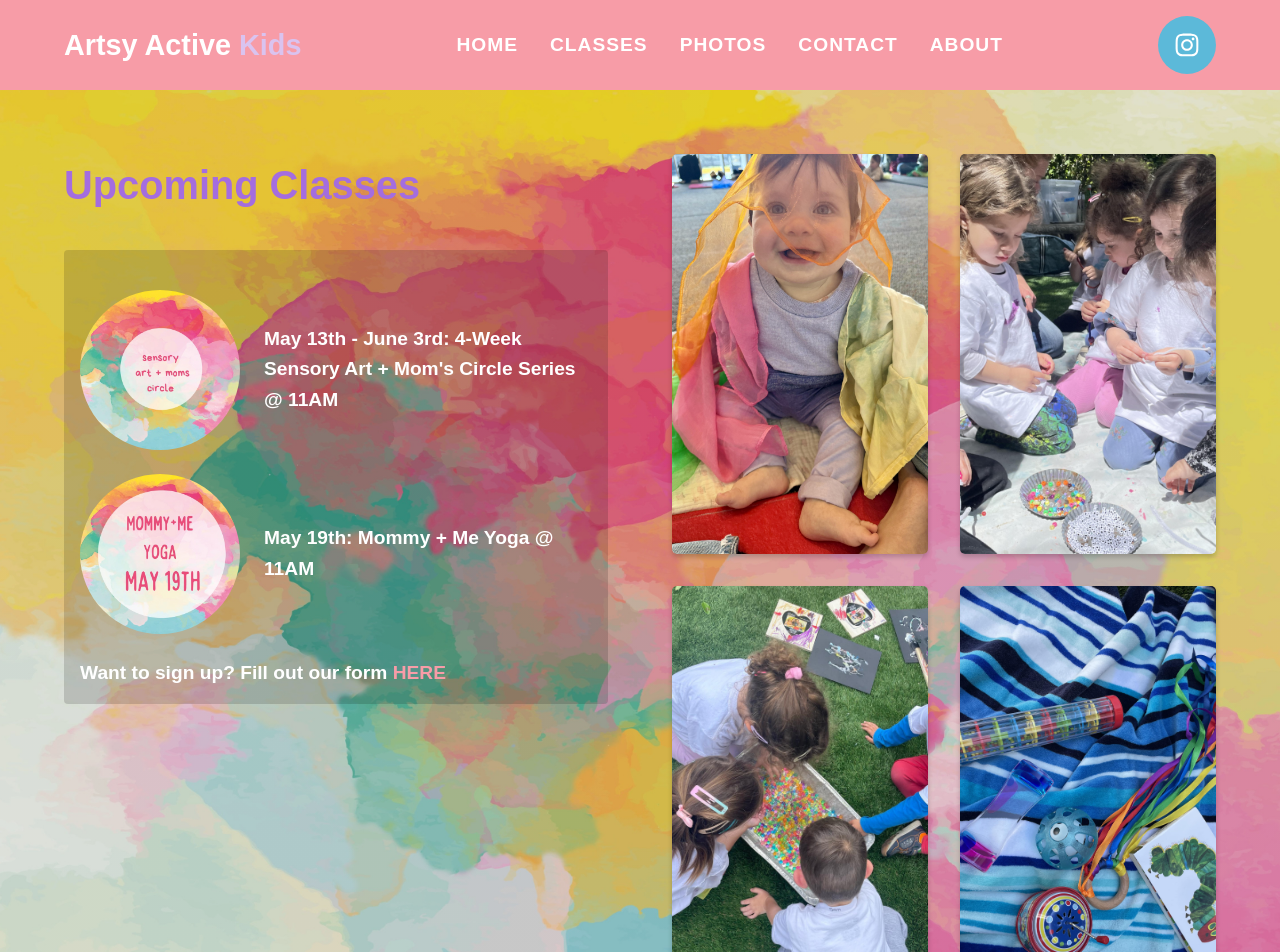
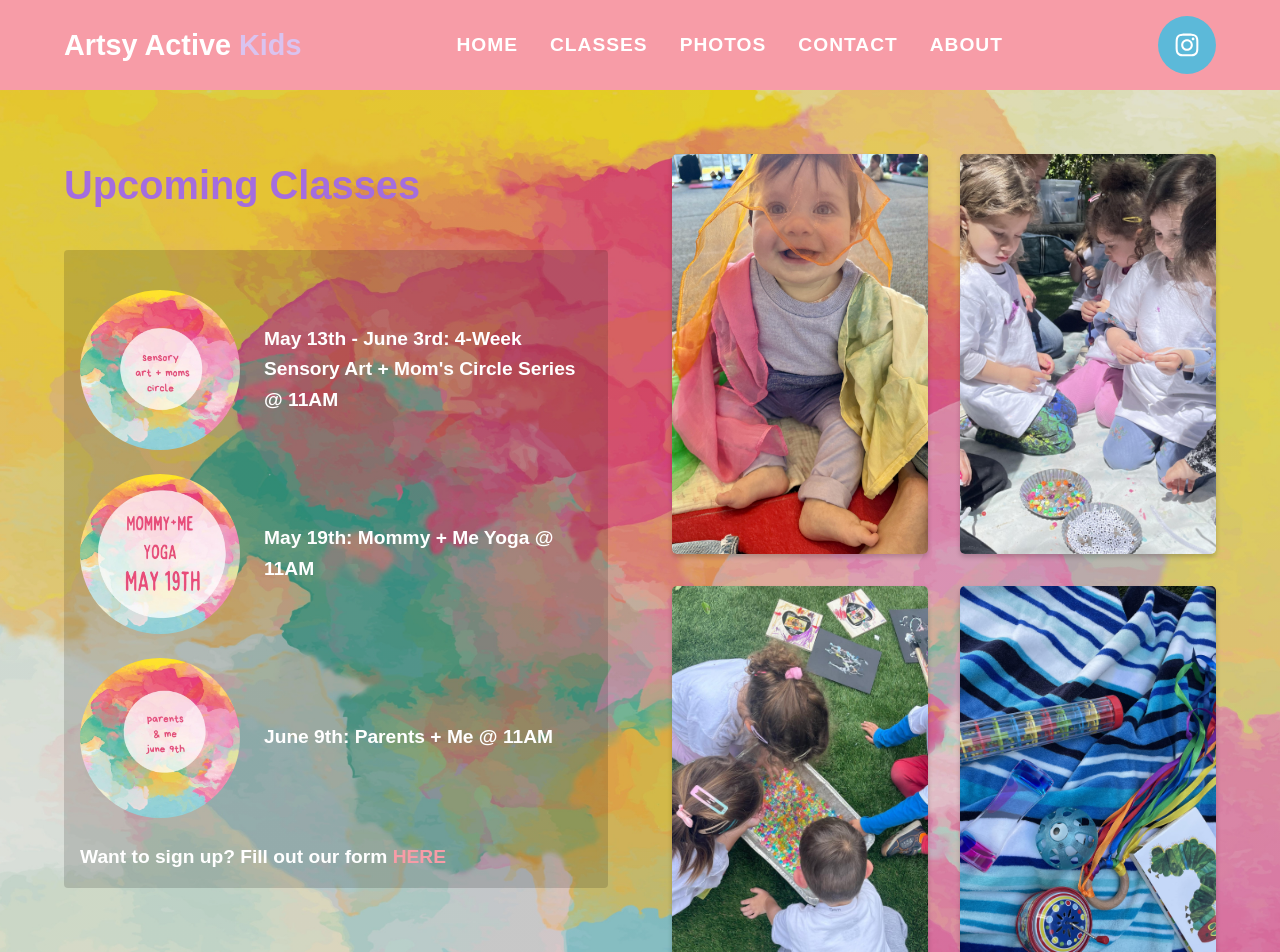
Before and after one commit to jsilver88/artsyactivekids, a React (Vite) app: page /classes in a window 1280 px wide. Shown: the top 952 px of the page. Built offline with nearby package versions, Linux system fonts and the light colour scheme; a web font is replaced by a local one.

Commit message:
updated classes

```diff
--- a/src/pages/Classes.jsx
+++ b/src/pages/Classes.jsx
@@ -18,6 +18,16 @@ function Classes() {
               <img src="/images/mommyme519.jpeg" alt="" className="class-img" />
               <p className="p-text">
                 <strong>May 19th:</strong> Mommy + Me Yoga @ 11AM
+              </p>
+            </div>
+            <div className="session">
+              <img
+                src="/images/parentsjune9.jpeg"
+                alt=""
+                className="class-img"
+              />
+              <p className="p-text">
+                <strong>June 9th:</strong> Parents + Me @ 11AM
               </p>
             </div>
             <p className="mt-2">
```
Also changed, not shown: public/images/parentsjune9.jpeg (added).
